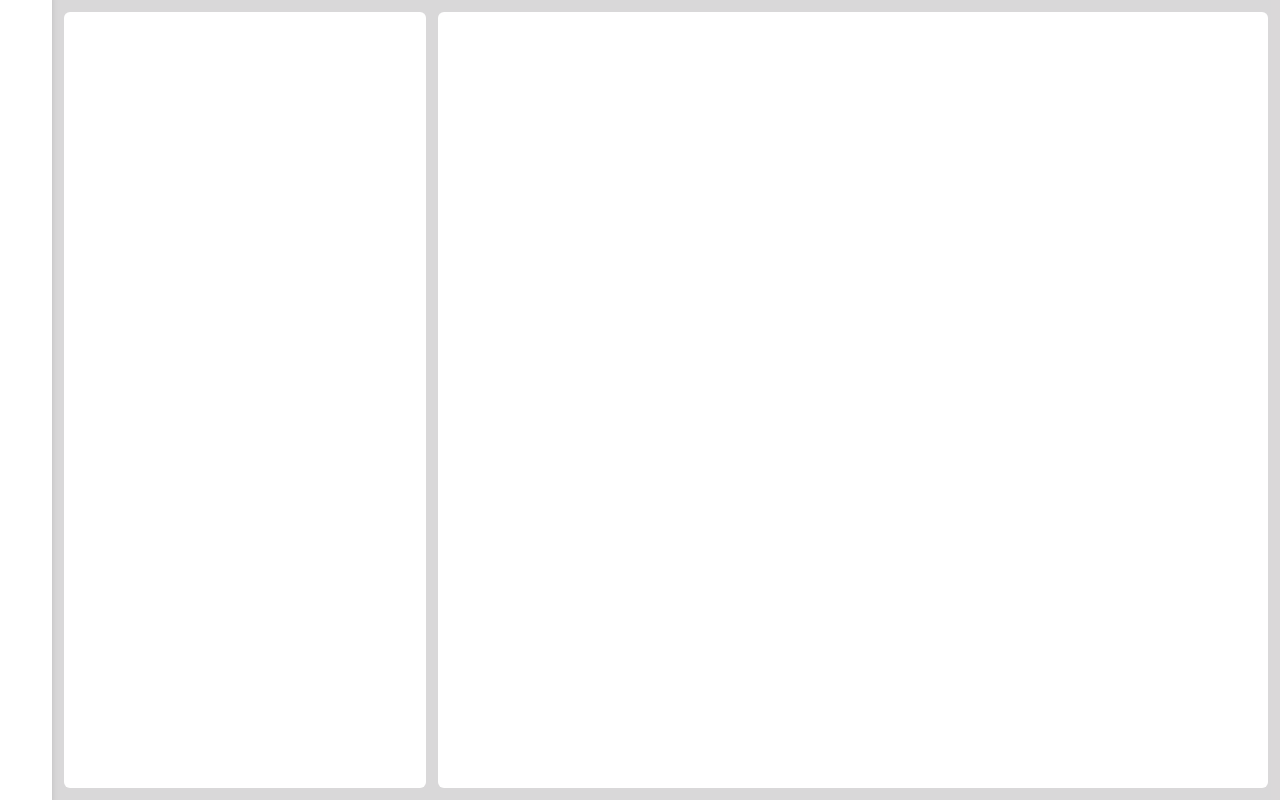
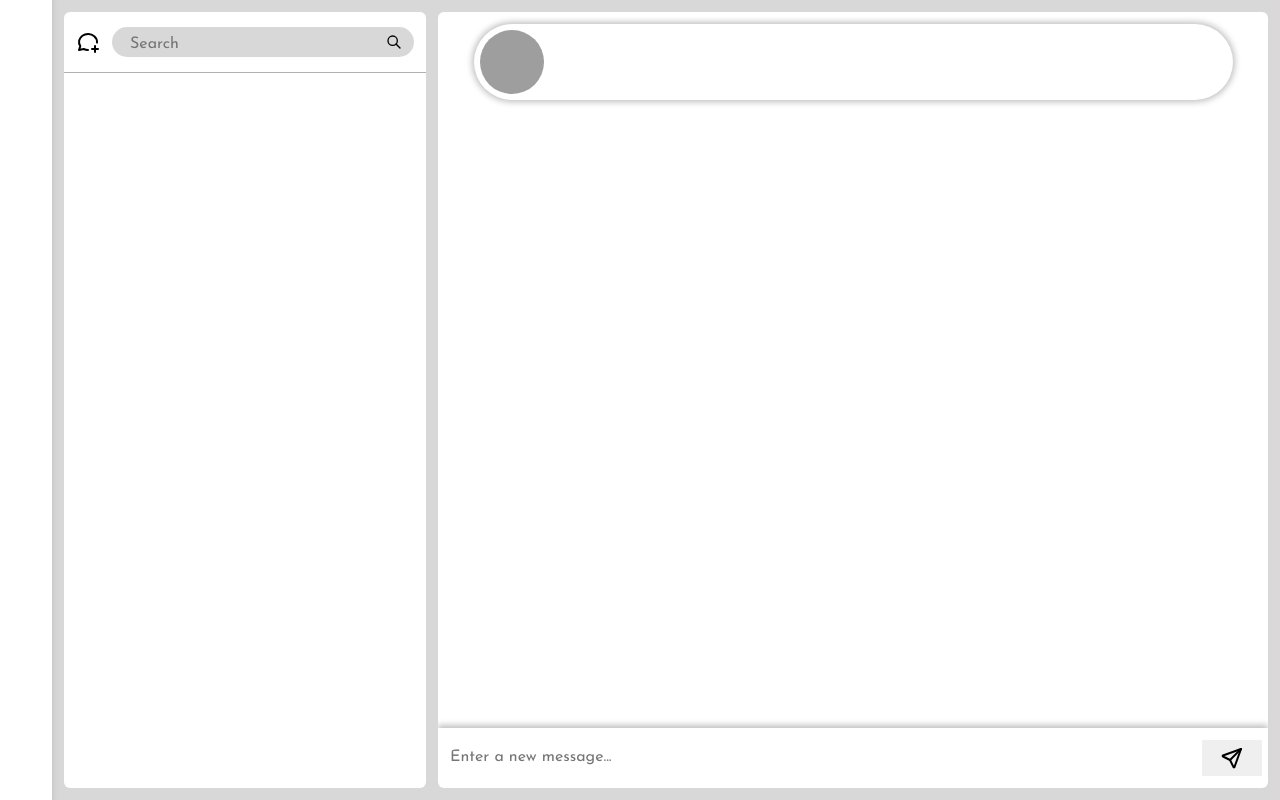
Before and after one commit to prince-jagani/chat-app-react, a React (Create React App) app in the folder client/: page / in a window 1280 px wide. Built offline with nearby package versions, Linux system fonts and the light colour scheme; grey boxes are pictures that could not be loaded.

Commit message:
chat area ui prototype complete

```diff
--- a/client/src/Components/ChatUI/user-chats/user-chats.css
+++ b/client/src/Components/ChatUI/user-chats/user-chats.css
@@ -10,6 +10,8 @@
     margin-right: 6px;
     background-color: white;
     border-radius: 6px;
+    display: flex;
+    flex-direction: column;
 }
 
 .chatting-area {
@@ -23,5 +25,109 @@
     background-origin: padding-box;
     background-clip: border-box;
     background-color: white;
+    border: 0px solid black;
     border-radius: 6px;
+    display: flex;
+    flex-direction: column;
+    align-items: center;
+    justify-content: space-between;
 }
+
+.chat-search-bar {
+    height: 48px;
+    display: flex;
+    align-items: center;
+    justify-content: space-evenly;
+    border-bottom: 1px solid #B1B1B3;
+    padding-top: 6px;
+    padding-bottom: 6px;
+}
+
+.list {
+    flex-grow: 1;
+    padding: 6px;
+}
+
+.new-cha-btm {
+    width: 24px;
+    height: 24px;
+    margin-left: 12px;
+}
+
+.user-search-input {
+    height: 30px;
+    border-radius: 16px;
+    border: 0px solid black;
+    padding-left: 16px;
+    padding-right: 12px;
+    background-color: rgba(205, 203, 204, 0.75);
+    font-size: 16px;
+    display: flex;
+    align-items: center;
+    line-height: 30px;
+    flex-grow: 1;
+    margin: 12px;
+}
+
+.inp-field-search {
+    background-color: rgba(255, 255, 255, 0);
+    border: 0px solid #4D2F2F;
+    height: 16px;
+    outline: none;
+    flex-grow: 1;
+    font-size: 16px;
+    line-height: 16px;
+    margin-top: 3px;
+}
+
+.chat-user-title-bar {
+    width: 90%;
+    margin: 12px;
+    position: sticky;
+    top: 12px;
+    border: 0px solid black;
+    padding: 6px;
+    display: flex;
+    align-items: center;
+    border-radius: 38px;
+    background-color: white;
+    box-shadow: 0 0 6px 2px rgba(0, 0, 0, 0.25);
+}
+
+.avatar-main {
+    width: 64px;
+    height: 64px;
+    border-radius: 32px;
+}
+
+.send-message-controls {
+    width: 100%;
+    padding: 6px 0px;
+    border: 0px solid black;
+    box-shadow: 0 -3px 6px rgba(0, 0, 0, 0.25);
+    display: flex;
+    align-items: center;
+}
+
+.main-chat-box {
+    flex-grow: 1;
+}
+
+.message-ctrl-input {
+    margin: 0 12px;
+    padding: 0;
+    font-size: 16px;
+    resize: none;
+    outline: none;
+    border-radius: 6px;
+    border: none;
+    flex-grow: 1;
+    max-height: 128px;
+}
+
+.message-ctrl-send-btn {
+    border: none;
+    padding: 6px 18px;
+    display: flex;
+    margin: 6px;
+}
--- a/client/src/Components/ChatUI/user-chats/user-chats.tsx
+++ b/client/src/Components/ChatUI/user-chats/user-chats.tsx
@@ -1,12 +1,71 @@
+import { IconMessageCirclePlus, IconSearch, IconSend } from '@tabler/icons-react';
 import './user-chats.css';
-import React from 'react';
+import React, { useEffect, useRef, useState } from 'react';
 
 export interface UserChatsProps {
     className?: string;
 }
 
-export const UserChats: React.FC<UserChatsProps> = ({ className = '' }) => (
-    <div className={`${className} user-chats-ui`}>
-        <div className="chat-user-list" />
-        <div className="chatting-area" /></div>
-);
+export const UserChats: React.FC<UserChatsProps> = ({ className = '' }) => {
+    const messageFieldRef = useRef<HTMLTextAreaElement>(null)
+    const [messageText, setMessageText] = useState("");
+    const [resizeMessageField, setResizeMessageField] = useState(false)
+
+    useEffect(() => {
+        if (messageFieldRef.current) {
+            messageFieldRef.current.style.height = 'auto'
+            messageFieldRef.current.style.height = messageFieldRef.current.scrollHeight + 'px'
+        }
+        return () => {
+            setResizeMessageField(false)
+        }
+    }, [resizeMessageField])
+
+
+
+    return (
+        <div className={`${className} user-chats-ui`}>
+            {/* Chat: User List */}
+            <div className="chat-user-list">
+                <div className="chat-search-bar">
+                    <IconMessageCirclePlus className="new-cha-btm" />
+                    <div className="user-search-input">
+                        <input placeholder='Search' className="inp-field-search" />
+                        <IconSearch size={16} />
+                    </div>
+                </div>
+                <div className="list scrollable-div">
+                </div>
+            </div>
+
+
+            {/* Chat: Chatting Area */}
+            <div className="chatting-area scrollable-div">
+                <div className="chat-user-title-bar">
+                    <img src="https://wixplosives.github.io/codux-assets-storage/add-panel/image-placeholder.jpg" alt="" className="avatar-main" />
+                </div>
+                <div className="main-chat-box" />
+                <div className="send-message-controls">
+                    <textarea className="message-ctrl-input scrollable-div"
+                        value={messageText}
+                        ref={messageFieldRef}
+                        rows={1}
+                        placeholder='Enter a new message...'
+                        onChange={(e) => {
+                            setMessageText(e.target.value);
+                        }}
+                        onKeyDown={(e) => {
+                            if (e.key === 'Enter' && !e.shiftKey) {
+                                console.log("Send");
+                            }
+                            else setResizeMessageField(true);
+                        }}
+                    />
+                    <button
+                        type="submit"
+                        className="message-ctrl-send-btn"><IconSend /></button>
+                </div>
+            </div>
+        </div>
+    )
+};
```
